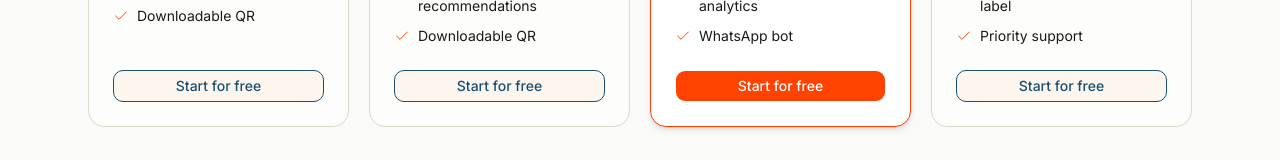
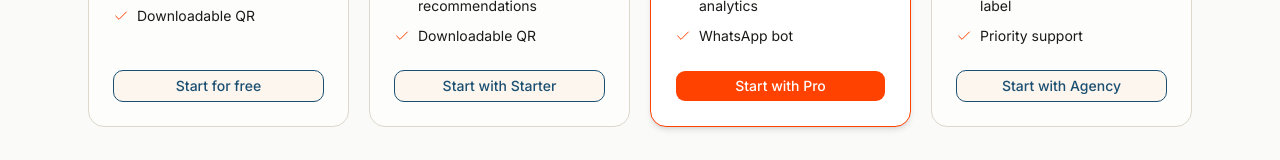
Before and after one commit to nacjacds/host-guide, a Next.js app: page / in a window 1280 px wide. Shown: the part 3053-3213 px from the top of the page. Built offline with nearby package versions, Linux system fonts and the light colour scheme; no server answers.

Commit message:
Fix Starter plan price (4€→5€) and misleading 'Empezar gratis' CTA on paid tiers

```diff
--- a/components/landing/LandingPricing.tsx
+++ b/components/landing/LandingPricing.tsx
@@ -78,7 +78,7 @@ export function LandingPricing() {
                   nativeButton={false}
                   render={<Link href="/register" />}
                 >
-                  {t("cta")}
+                  {planId === "free" ? t("cta") : t("ctaPaid", { plan: plan.label })}
                 </Button>
               </motion.div>
             );
--- a/lib/plans.ts
+++ b/lib/plans.ts
@@ -31,7 +31,7 @@ export const PLANS: Record<PlanId, PlanDefinition> = {
   starter: {
     id: "starter",
     label: "Starter",
-    priceEurMonth: 4,
+    priceEurMonth: 5,
     maxProperties: 3,
     aiEnabled: true,
     analyticsEnabled: false,
--- a/messages/en.json
+++ b/messages/en.json
@@ -81,6 +81,7 @@
       "mostPopular": "Most popular",
       "perMonth": "/mo",
       "cta": "Start for free",
+      "ctaPaid": "Start with {plan}",
       "planFeatures": {
         "free": ["1 property", "Manual content blocks", "Downloadable QR"],
         "starter": ["3 properties", "AI content & recommendations", "Downloadable QR"],
--- a/messages/es.json
+++ b/messages/es.json
@@ -81,6 +81,7 @@
       "mostPopular": "Más popular",
       "perMonth": "/mes",
       "cta": "Empezar gratis",
+      "ctaPaid": "Empezar con {plan}",
       "planFeatures": {
         "free": ["1 propiedad", "Bloques de contenido manuales", "QR descargable"],
         "starter": ["3 propiedades", "IA para contenido y recomendaciones", "QR descargable"],
```
